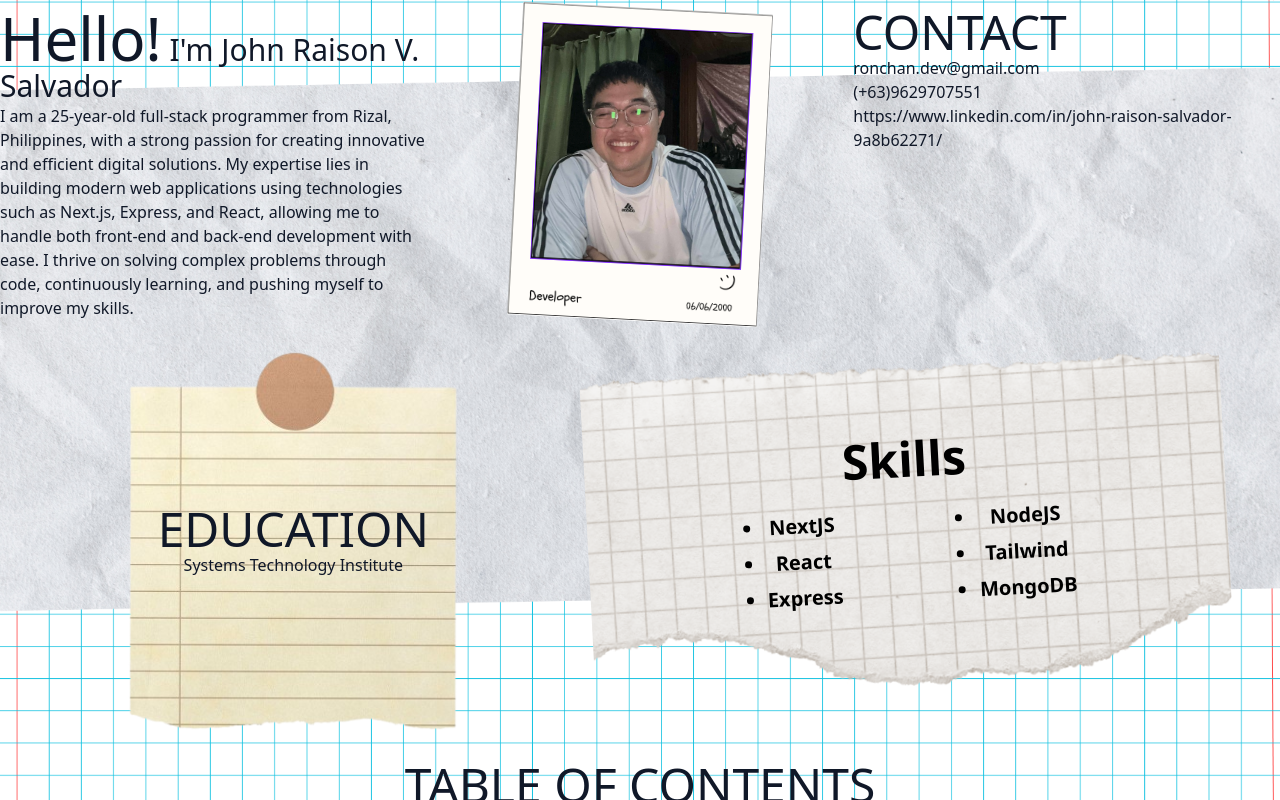
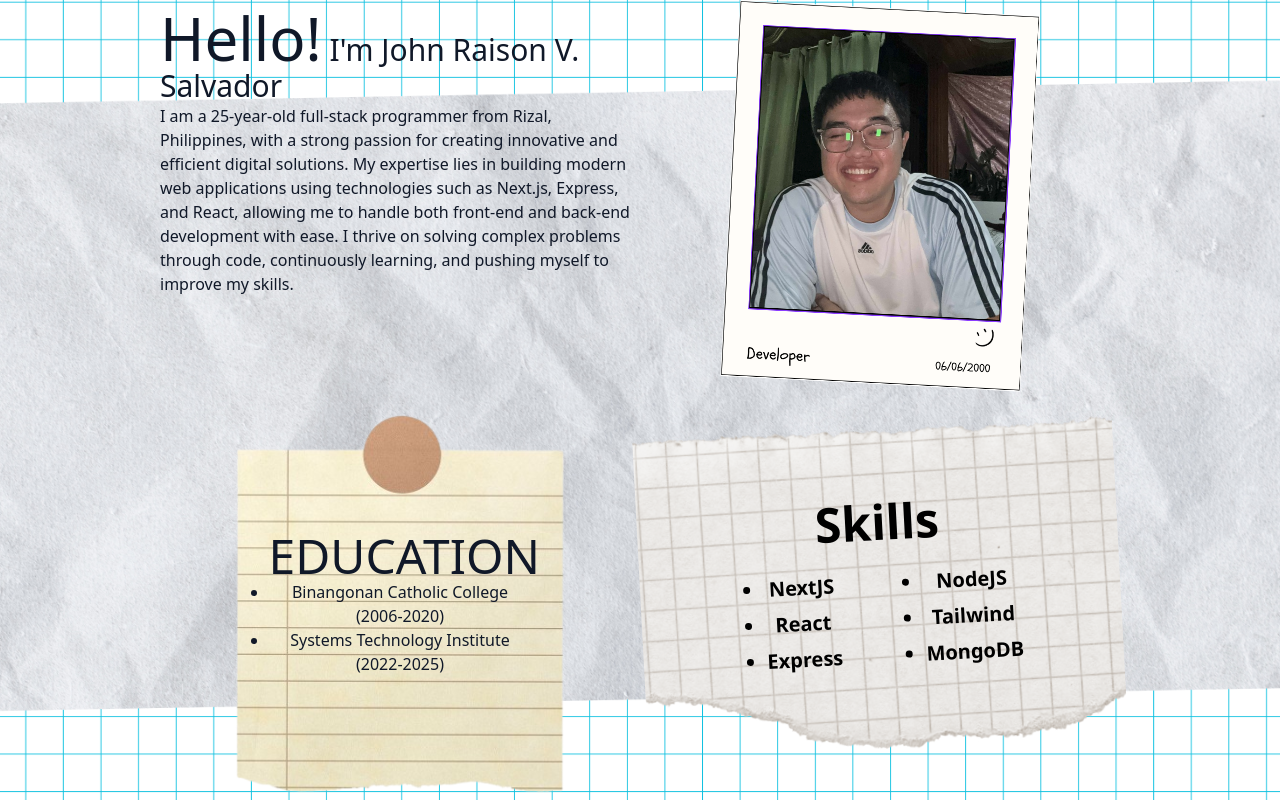
Before and after one commit to Pngtaq/portfolio, a Next.js app: page / in a window 1280 px wide. Shown: the top 800 px of the page. Built offline with nearby package versions, Linux system fonts and the light colour scheme.

Commit message:
fix: adding responsiveness on the top of the page

```diff
--- a/app/page.tsx
+++ b/app/page.tsx
@@ -11,10 +11,10 @@ export default function PortfolioHome() {
   return (
     <div className="bg-gray-50 text-gray-900 scroll-smooth">
       <div
-        className="min-h-screen bg-cover bg-center relative "
+        className="min-h-screen bg-cover bg-center relative px-40"
         style={{ backgroundImage: "url('/background.png')" }}
       >
-        <div className="grid grid-cols-1 pt-2 lg:grid-cols-3 ">
+        <div className="grid grid-cols-2 pt-2 ">
           <div className="">
             <h1 className="text-3xl">
               <span className="text-6xl">Hello!</span> I&apos;m John Raison V.
@@ -33,13 +33,7 @@ export default function PortfolioHome() {
           </div>
 
           <div className="justify-self-center rotate-[3deg]">
-            <Image src="/me.png" width={250} height={10} alt="me" />
-          </div>
-          <div className="text-start">
-            <h1 className="text-5xl">CONTACT</h1>
-            <p>ronchan.dev@gmail.com</p>
-            <p>(+63)9629707551</p>
-            <p>https://www.linkedin.com/in/john-raison-salvador-9a8b62271/</p>
+            <Image src="/me.png" width={300} height={10} alt="me" />
           </div>
         </div>
         <div className="w-full flex justify-evenly flex-wrap">
@@ -47,21 +41,32 @@ export default function PortfolioHome() {
             className="h-110 w-120 bg-cover bg-center  flex items-center justify-center text-center"
             style={{ backgroundImage: "url('/paper2.png')" }}
           >
-            <div className="w-[70%]">
-              <h1 className="text-5xl">EDUCATION</h1>
-              Systems Technology Institute
+            <div className="w-[73%] space-y-1 flex items-center flex-col">
+              <div className="w-3/4">
+                <h1 className="text-5xl">EDUCATION</h1>
+                <ul className="list-disc">
+                  <li>
+                    <h1>Binangonan Catholic College (2006-2020)</h1>
+                  </li>
+                  <li>
+                    <h1>Systems Technology Institute (2022-2025)</h1>{" "}
+                  </li>
+                </ul>
+              </div>
             </div>
           </div>
           <div
-            className="h-100 w-160 bg-cover bg-center  flex items-center justify-center text-center rotate-[-3deg]"
+            className="h-100 min-w-[50%] max-w-150 bg-cover bg-center  flex items-center justify-center text-center rotate-[-3deg]"
             style={{ backgroundImage: "url('/ripped-paper.png')" }}
           >
             <Skills />
           </div>
         </div>
-
-        <div>
-          <h1 className="text-center text-5xl">TABLE OF CONTENTS</h1>
+        <div className="rotate-[-2deg]">
+          <h1 className="text-5xl">CONTACT</h1>
+          <p>ronchan.dev@gmail.com</p>
+          <p>(+63)9629707551</p>
+          <p>https://www.linkedin.com/in/john-raison-salvador-9a8b62271/</p>
         </div>
       </div>
       {/* HERO */}
```
